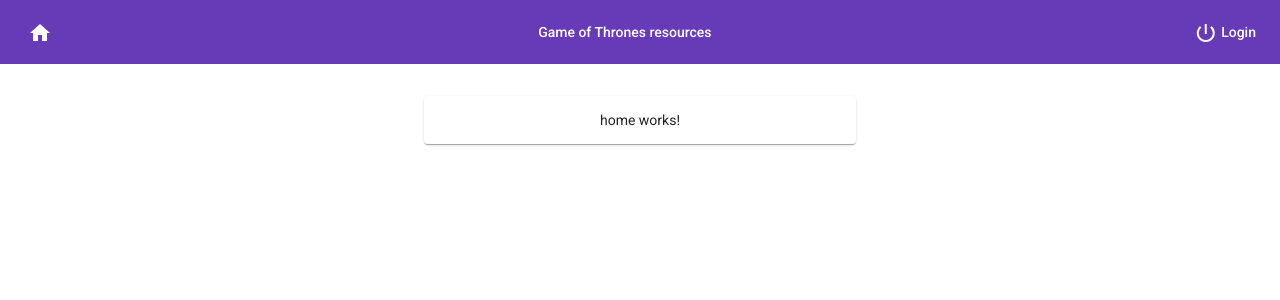
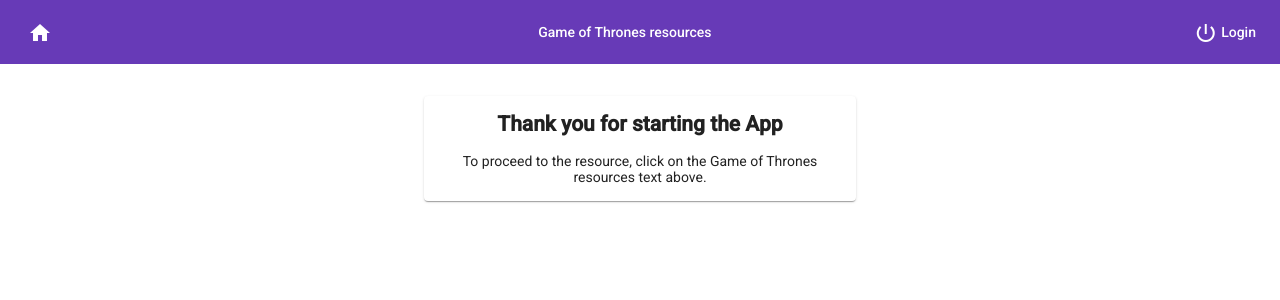
Before and after one commit to lkauflin/game-of--thrones-angular, an Angular app: page / in a window 1280 px wide. Shown: the top 300 px of the page. Built offline with nearby package versions, Linux system fonts and the light colour scheme.

Commit message:
Added text to the welcome page.

```diff
--- a/src/app/home/home.component.html
+++ b/src/app/home/home.component.html
@@ -1,5 +1,8 @@
 <mat-card>
     <mat-card-content>
-        <p>home works!</p>
+        <h2>Thank you for starting the App</h2>
+        <p>
+            To proceed to the resource, click on the Game of Thrones resources text above.
+        </p>
     </mat-card-content>
 </mat-card>
```
